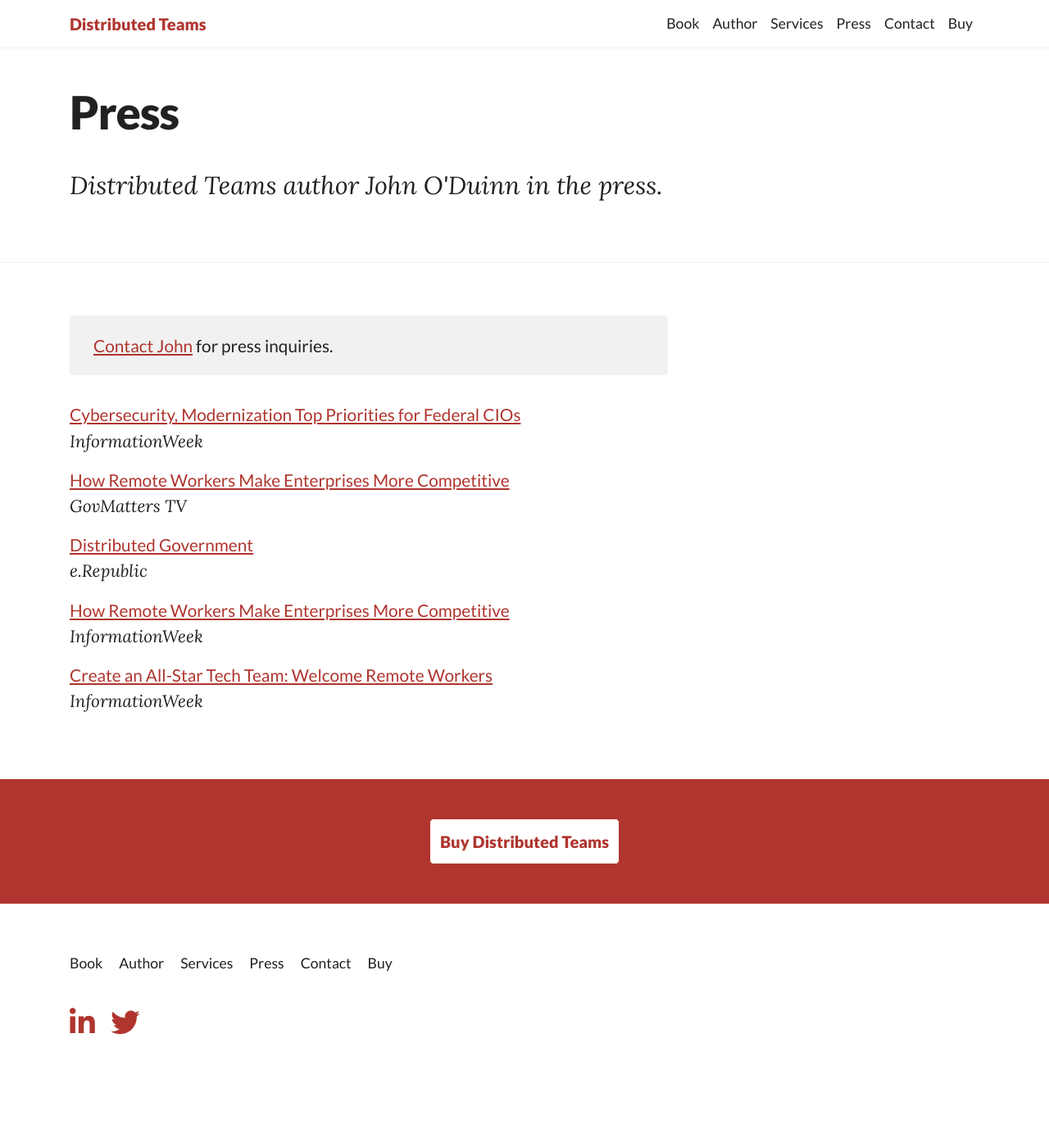
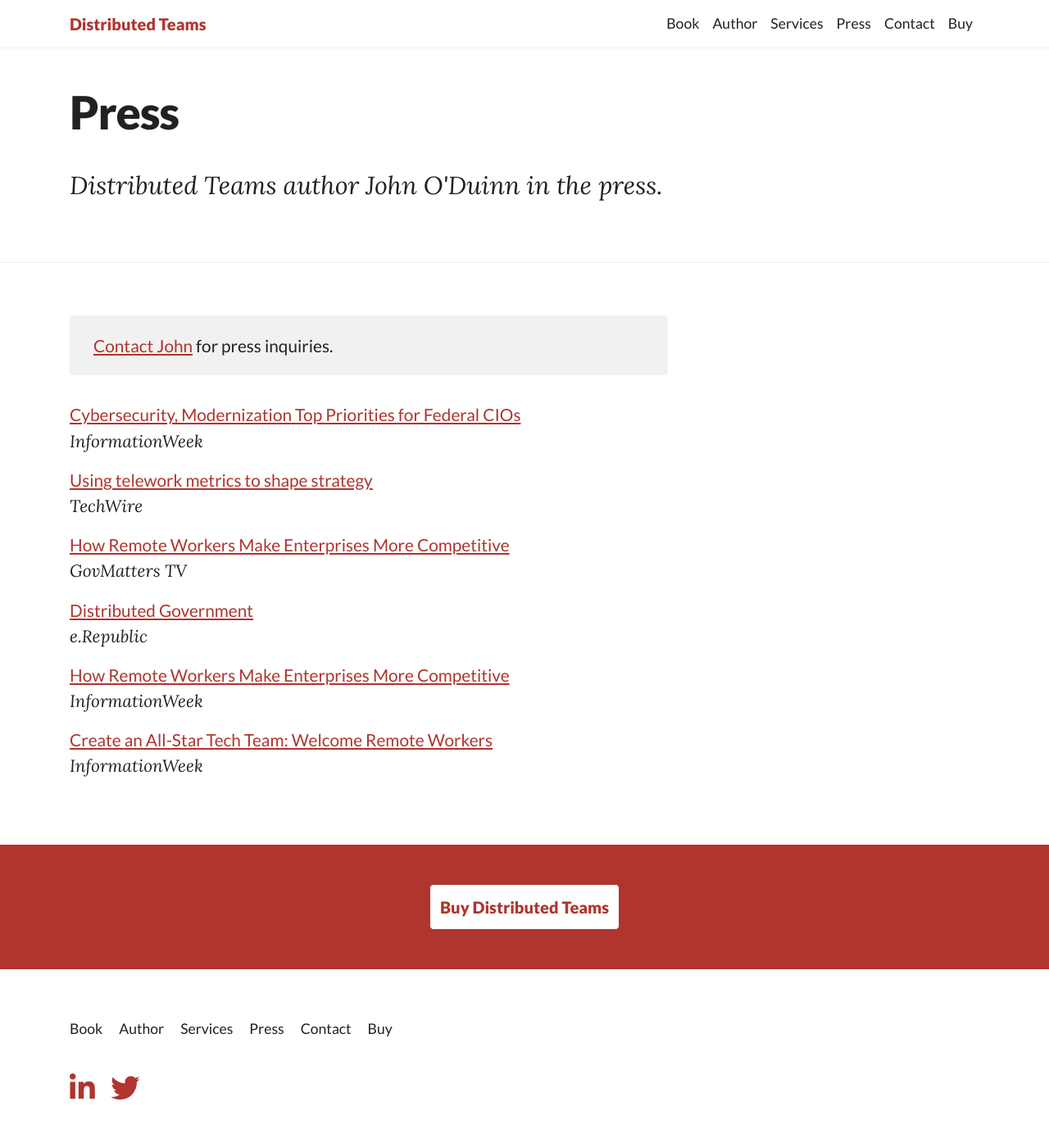
Before and after one commit to lukefretwell/distributed-teams, a Jekyll site: the page built from _pages/press.md, in a window 1280 px wide. Shown: the whole page at 82% size. Built offline with Jekyll 4.4.1, drawn with Linux system fonts in a browser that asks for light colours; nearby versions of some CDN libraries; before the commit the page ends 1310 px from its top, so only the background shows below that.

Commit message:
Update press.yml

```diff
--- a/_data/press.yml
+++ b/_data/press.yml
@@ -4,6 +4,10 @@
 - title: "Cybersecurity, Modernization Top Priorities for Federal CIOs"
   url: https://www.informationweek.com/strategic-cio/executive-insights-and-innovation/cybersecurity-modernization-top-priorities-for-federal-cios/d/d-id/1339971
   source: InformationWeek
+
+- title: "Using telework metrics to shape strategy"
+  url: https://www.techwire.net/sponsored/Using_telework_metrics_to_shape_strategy.html
+  source: TechWire
 
 - title: "How Remote Workers Make Enterprises More Competitive"
   url: https://youtu.be/N9jRc6zGwtA
```
